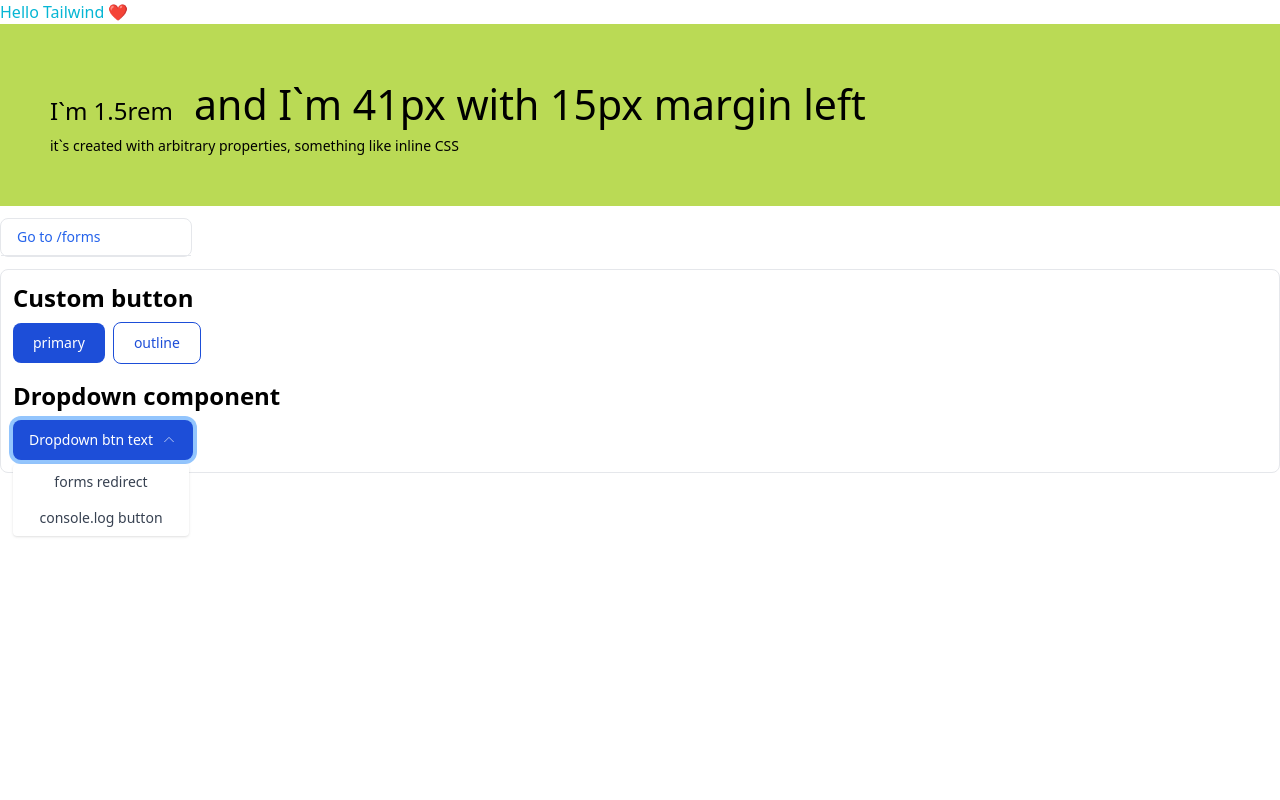
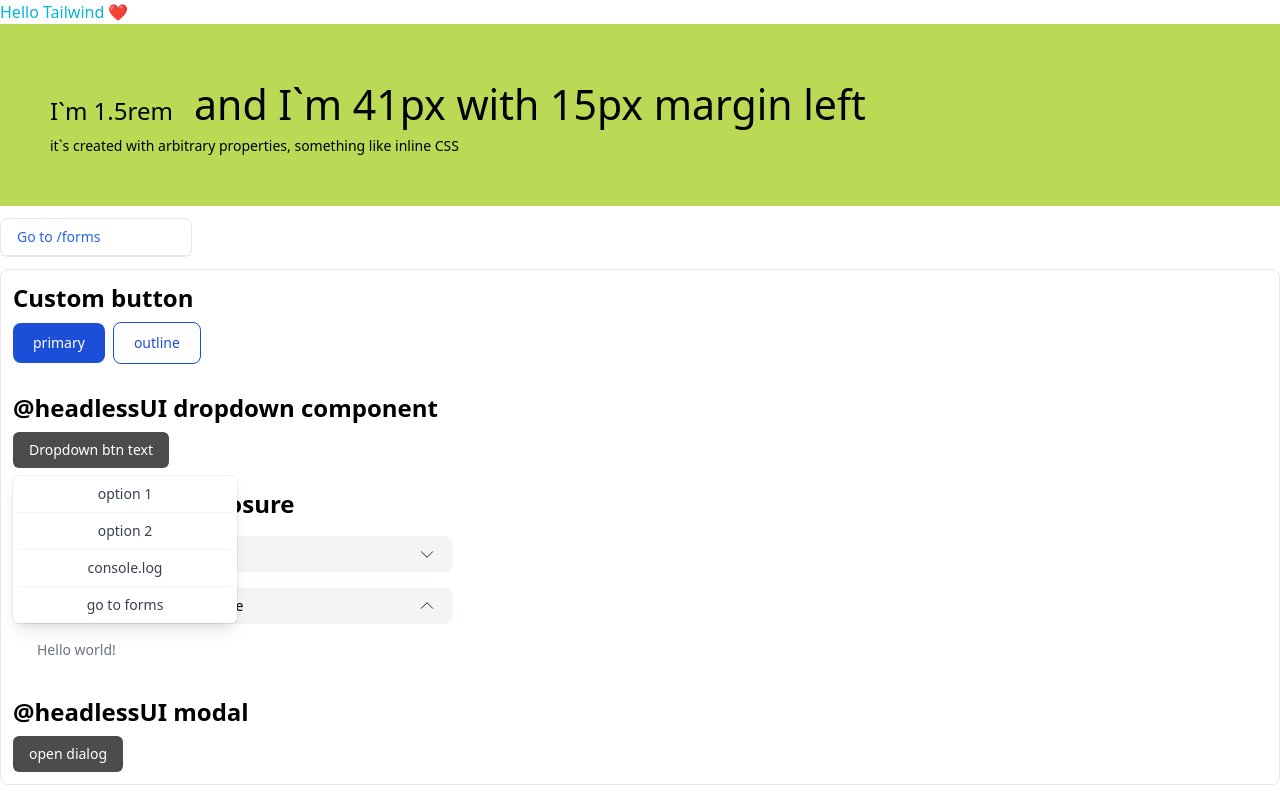
Before and after one commit to palmjack/next-tailwind, a Next.js app: page / in a window 1280 px wide. Both pictures are taken after a click on the button "Dropdown btn text". Built offline with nearby package versions, Linux system fonts and the light colour scheme.

Commit message:
headlessUI

```diff
--- a/package.json
+++ b/package.json
@@ -9,13 +9,13 @@
     "lint": "next lint"
   },
   "dependencies": {
+    "@headlessui/react": "^1.5.0",
     "classnames": "^2.3.1",
     "next": "12.1.0",
     "react": "17.0.2",
     "react-dom": "17.0.2",
     "react-hook-form": "^7.28.0",
     "react-select": "^5.2.2",
-    "react-use": "^17.3.2",
     "sharp": "^0.30.2"
   },
   "devDependencies": {
--- /dev/null
+++ b/src/components/shared/collapse/Collapse.tsx
@@ -0,0 +1,30 @@
+import type { FC } from 'react';
+import { Disclosure } from '@headlessui/react';
+
+import ChevronIcon from 'icons/chevron.svg';
+
+interface IProps {
+  text: string;
+  content: string;
+  defaultOpen?: boolean;
+}
+
+const Collapse: FC<IProps> = ({ text, content, defaultOpen }) => {
+  return (
+    <div className="w-full max-w-md rounded-2xl bg-white p-2">
+      <Disclosure defaultOpen={defaultOpen}>
+        {({ open }) => (
+          <>
+            <Disclosure.Button className="text-white-900 flex w-full justify-between rounded-lg bg-gray-100 px-4 py-2 text-left text-sm font-medium hover:bg-gray-200 focus:outline-none focus-visible:ring focus-visible:ring-gray-500 focus-visible:ring-opacity-75">
+              <span>{text}</span>
+              <ChevronIcon className={`${open ? 'rotate-180 transform' : ''} text-white-500 h-5 w-5`} />
+            </Disclosure.Button>
+            <Disclosure.Panel className="px-4 pt-4 pb-2 text-sm text-gray-500">{content}</Disclosure.Panel>
+          </>
+        )}
+      </Disclosure>
+    </div>
+  );
+};
+
+export default Collapse;
--- a/src/components/shared/dropdown/Dropdown.tsx
+++ b/src/components/shared/dropdown/Dropdown.tsx
@@ -1,90 +1,51 @@
-import { forwardRef, useRef, useState } from 'react';
-import type { PropsWithChildren } from 'react';
+import { Fragment } from 'react';
+import type { ReactElement } from 'react';
 import type { FC } from 'react';
+import { Menu as HeadlessDropdown, Transition } from '@headlessui/react';
 import classNames from 'classnames';
-import Link from 'next/link';
-import { useClickAway } from 'react-use';
 
-import type { TDropdownProps, TDropdownMenuProps, TDropdownMenuItemProps } from 'components/shared/dropdown/types';
-import ChevronIcon from 'icons/chevron.svg';
+interface IProps {
+  text: string;
+  children: ReactElement | ReactElement[];
+  buttonClassName?: string;
+  menuClassName?: string;
+}
 
-const DropdownMenu = forwardRef<HTMLDivElement, PropsWithChildren<TDropdownMenuProps>>(
-  ({ children, id, show, closeFn }, ref) => {
-    return (
-      <div
-        ref={ref}
-        id={id}
-        className={classNames(
-          'invisible absolute top-full left-0 z-10 mt-1 w-44 list-none divide-y divide-gray-100 rounded bg-white text-base opacity-0 shadow transition-opacity',
-          { '!visible !opacity-100': show }
-        )}
-        onClick={closeFn}
-      >
-        <ul aria-labelledby={`${id}-button`} role="menu">
-          {children}
-        </ul>
-      </div>
-    );
-  }
-);
-
-const DropdownMenuItem: FC<TDropdownMenuItemProps> = ({ type, href, text, className, onClick }) => {
-  const baseItemClasses = 'w-full text-center block py-2 px-4 text-sm text-gray-700 hover:bg-gray-100';
-
-  switch (type) {
-    case 'link':
-      return (
-        <li role="menuitem">
-          <Link href={href}>
-            <a className={classNames(baseItemClasses, className)} onClick={onClick}>
-              {text}
-            </a>
-          </Link>
-        </li>
-      );
-    case 'button':
-      return (
-        <li role="menuitem">
-          <button className={classNames(baseItemClasses, className)} onClick={onClick}>
+const Dropdown: FC<IProps> = ({ children, text, buttonClassName, menuClassName }) => {
+  // TODO: empty menu placeholder
+  // TODO: make sure that children has only DropdownItem components
+  return (
+    <div className="inline-flex w-56">
+      <HeadlessDropdown as="div" className="relative inline-block text-left">
+        <div>
+          <HeadlessDropdown.Button
+            className={classNames(
+              'inline-flex w-full justify-center rounded-md bg-black bg-opacity-70 px-4 py-2 text-sm font-medium text-white hover:bg-opacity-80 focus:outline-none focus-visible:ring-2 focus-visible:ring-white focus-visible:ring-opacity-75',
+              buttonClassName
+            )}
+          >
             {text}
-          </button>
-        </li>
-      );
-  }
-};
-
-const Dropdown: FC<TDropdownProps> = ({ id, text, menuItems }) => {
-  const [isOpen, setIsOpen] = useState(false);
-  const ref = useRef(null);
-
-  const toggleDropdown = (): void => {
-    setIsOpen((prev) => !prev);
-  };
-
-  const handleClickAway = (): void => {
-    if (!isOpen) return;
-    setIsOpen(false);
-  };
-
-  // close dropdown on outside click
-  useClickAway(ref, handleClickAway);
-
-  return (
-    <div ref={ref} className="relative inline-flex">
-      <button
-        id={`${id}-button`}
-        className="inline-flex items-center rounded-lg bg-blue-700 px-4 py-2.5 text-center text-sm font-medium text-white hover:bg-blue-800 focus:ring-4 focus:ring-blue-300 dark:bg-blue-600 dark:hover:bg-blue-700 dark:focus:ring-blue-800"
-        type="button"
-        onClick={toggleDropdown}
-      >
-        {text}
-        <ChevronIcon className={classNames('ml-2 h-4 w-4 transition-transform', { 'rotate-180': isOpen })} />
-      </button>
-      <DropdownMenu id={id} show={isOpen} closeFn={toggleDropdown}>
-        {menuItems.map((item, idx) => (
-          <DropdownMenuItem key={idx} {...item} />
-        ))}
-      </DropdownMenu>
+          </HeadlessDropdown.Button>
+        </div>
+        <Transition
+          as={Fragment}
+          enter="transition ease-out duration-100"
+          enterFrom="transform opacity-0 scale-95"
+          enterTo="transform opacity-100 scale-100"
+          leave="transition ease-in duration-75"
+          leaveFrom="transform opacity-100 scale-100"
+          leaveTo="transform opacity-0 scale-95"
+        >
+          <HeadlessDropdown.Items
+            className={classNames(
+              'absolute left-0 mt-2 w-56 origin-top-right divide-y divide-gray-100 rounded-md bg-white shadow-lg ring-1 ring-black ring-opacity-5 focus:outline-none',
+              menuClassName
+            )}
+          >
+            {children}
+          </HeadlessDropdown.Items>
+        </Transition>
+      </HeadlessDropdown>
     </div>
   );
 };
--- /dev/null
+++ b/src/components/shared/dropdown/DropdownItem.tsx
@@ -0,0 +1,67 @@
+import type { FC } from 'react';
+import { Menu } from '@headlessui/react';
+import classNames from 'classnames';
+import Link from 'next/link';
+
+type TCommonProps = {
+  label: string;
+  className?: string;
+  disabled?: boolean;
+  onClick?: () => void;
+};
+
+type TDropdownItemProps = TCommonProps &
+  (
+    | {
+        as: 'link';
+        href: string;
+      }
+    | {
+        as: 'button';
+        href?: never;
+      }
+  );
+
+const DropdownItem: FC<TDropdownItemProps> = ({ as, className, label, href, disabled, onClick }) => {
+  const elementClasses = 'group flex w-full items-center justify-center rounded-md px-2 py-2 text-sm';
+
+  switch (as) {
+    case 'link':
+      return (
+        <Menu.Item>
+          {({ active }) => (
+            <Link href={href}>
+              <a
+                onClick={onClick}
+                className={classNames(elementClasses, className, {
+                  'text-gray-900': active,
+                  'text-gray-700': !active
+                })}
+              >
+                {label}
+              </a>
+            </Link>
+          )}
+        </Menu.Item>
+      );
+    case 'button':
+      return (
+        <Menu.Item>
+          {({ active }) => (
+            <button
+              disabled={disabled}
+              onClick={onClick}
+              className={classNames(elementClasses, className, {
+                'text-gray-900': active,
+                'text-gray-700': !active
+              })}
+            >
+              {label}
+            </button>
+          )}
+        </Menu.Item>
+      );
+  }
+};
+
+export default DropdownItem;
--- /dev/null
+++ b/src/components/shared/modal/Modal.tsx
@@ -0,0 +1,84 @@
+import { Fragment, useState } from 'react';
+import type { FC } from 'react';
+import { Dialog, Transition } from '@headlessui/react';
+
+interface IProps {
+  buttonText: string;
+}
+
+const Modal: FC<IProps> = ({ buttonText }) => {
+  const [isOpen, setIsOpen] = useState(false);
+
+  const closeModal = (): void => setIsOpen(false);
+  const openModal = (): void => setIsOpen(true);
+
+  return (
+    <>
+      <div className="inset-0 flex items-center">
+        <button
+          type="button"
+          onClick={openModal}
+          className="rounded-md bg-black bg-opacity-70 px-4 py-2 text-sm font-medium text-white hover:bg-opacity-90 focus:outline-none focus-visible:ring-2 focus-visible:ring-white focus-visible:ring-opacity-75"
+        >
+          {buttonText}
+        </button>
+      </div>
+
+      <Transition appear show={isOpen} as={Fragment}>
+        <Dialog as="div" className="fixed inset-0 z-10 overflow-y-auto bg-gray-400 bg-opacity-30" onClose={closeModal}>
+          <div className="min-h-screen px-4 text-center">
+            <Transition.Child
+              as={Fragment}
+              enter="ease-out duration-300"
+              enterFrom="opacity-0"
+              enterTo="opacity-100"
+              leave="ease-in duration-200"
+              leaveFrom="opacity-100"
+              leaveTo="opacity-0"
+            >
+              <Dialog.Overlay className="fixed inset-0" />
+            </Transition.Child>
+
+            {/* This element is to trick the browser into centering the modal contents. */}
+            <span className="inline-block h-screen align-middle" aria-hidden="true">
+              &#8203;
+            </span>
+            <Transition.Child
+              as={Fragment}
+              enter="ease-out duration-300"
+              enterFrom="opacity-0 scale-95"
+              enterTo="opacity-100 scale-100"
+              leave="ease-in duration-200"
+              leaveFrom="opacity-100 scale-100"
+              leaveTo="opacity-0 scale-95"
+            >
+              <div className="my-8 inline-block w-full max-w-md transform overflow-hidden rounded-2xl bg-white p-6 text-left align-middle shadow-xl transition-all">
+                <Dialog.Title as="h3" className="text-lg font-medium leading-6 text-gray-900">
+                  Payment successful
+                </Dialog.Title>
+                <div className="mt-2">
+                  <p className="text-sm text-gray-500">
+                    Your payment has been successfully submitted. We’ve sent you an email with all of the details of
+                    your order.
+                  </p>
+                </div>
+
+                <div className="mt-4">
+                  <button
+                    type="button"
+                    className="inline-flex justify-center rounded-md border border-transparent bg-blue-100 px-4 py-2 text-sm font-medium text-blue-900 hover:bg-blue-200 focus:outline-none focus-visible:ring-2 focus-visible:ring-blue-500 focus-visible:ring-offset-2"
+                    onClick={closeModal}
+                  >
+                    Got it, thanks!
+                  </button>
+                </div>
+              </div>
+            </Transition.Child>
+          </div>
+        </Dialog>
+      </Transition>
+    </>
+  );
+};
+
+export default Modal;
--- a/src/pages/index.tsx
+++ b/src/pages/index.tsx
@@ -2,8 +2,11 @@ import type { NextPage } from 'next';
 import Head from 'next/head';
 import Link from 'next/link';
 
+import Collapse from 'components/shared/collapse/Collapse';
 import CustomButton from 'components/shared/customButton/CustomButton';
 import Dropdown from 'components/shared/dropdown/Dropdown';
+import DropdownItem from 'components/shared/dropdown/DropdownItem';
+import Modal from 'components/shared/modal/Modal';
 
 const Home: NextPage = () => {
   return (
@@ -28,21 +31,32 @@ const Home: NextPage = () => {
         </li>
       </ul>
       <div className="mt-3 rounded-lg border border-gray-200 p-3">
-        <div className="mb-2 last:mb-0">
+        <div className="mb-5 last:mb-0">
           <h2 className="mb-2 text-2xl font-bold">Custom button</h2>
           <CustomButton variant="primary" text="primary" />
           <CustomButton variant="outline" text="outline" />
         </div>
-        <div className="mb-2 last:mb-0">
-          <h2 className="mb-2 text-2xl font-bold">Dropdown component</h2>
-          <Dropdown
-            id="test"
-            text="Dropdown btn text"
-            menuItems={[
-              { type: 'link', href: '/forms', text: 'forms redirect' },
-              { type: 'button', text: 'console.log button', onClick: () => console.log('clicked') }
-            ]}
+        <div className="mb-5 last:mb-0">
+          <h2 className="mb-2 text-2xl font-bold">@headlessUI dropdown component</h2>
+          <Dropdown text="Dropdown btn text">
+            <DropdownItem as="button" label="option 1" />
+            <DropdownItem as="button" label="option 2" />
+            <DropdownItem as="button" label="console.log" onClick={() => console.log('clicked')} />
+            <DropdownItem as="link" label="go to forms" href="/forms" />
+          </Dropdown>
+        </div>
+        <div className="mb-5 last:mb-0">
+          <h2 className="mb-2 text-2xl font-bold">@headlessUI disclosure</h2>
+          <Collapse
+            text="What is your refund policy?"
+            content="If you're unhappy with your purchase for any reason, email us
+                within 90 days and we'll refund you in full, no questions asked."
           />
+          <Collapse text="I've got defaultOpen set to true" content="Hello world!" defaultOpen />
+        </div>
+        <div className="mb-5 last:mb-0">
+          <h2 className="mb-2 text-2xl font-bold">@headlessUI modal</h2>
+          <Modal buttonText="open dialog" />
         </div>
       </div>
     </div>
```
Also changed, not shown: src/components/shared/dropdown/types.ts (deleted, +0 -29 lines), 1 other file (tests, documents, lock files or other folders).
